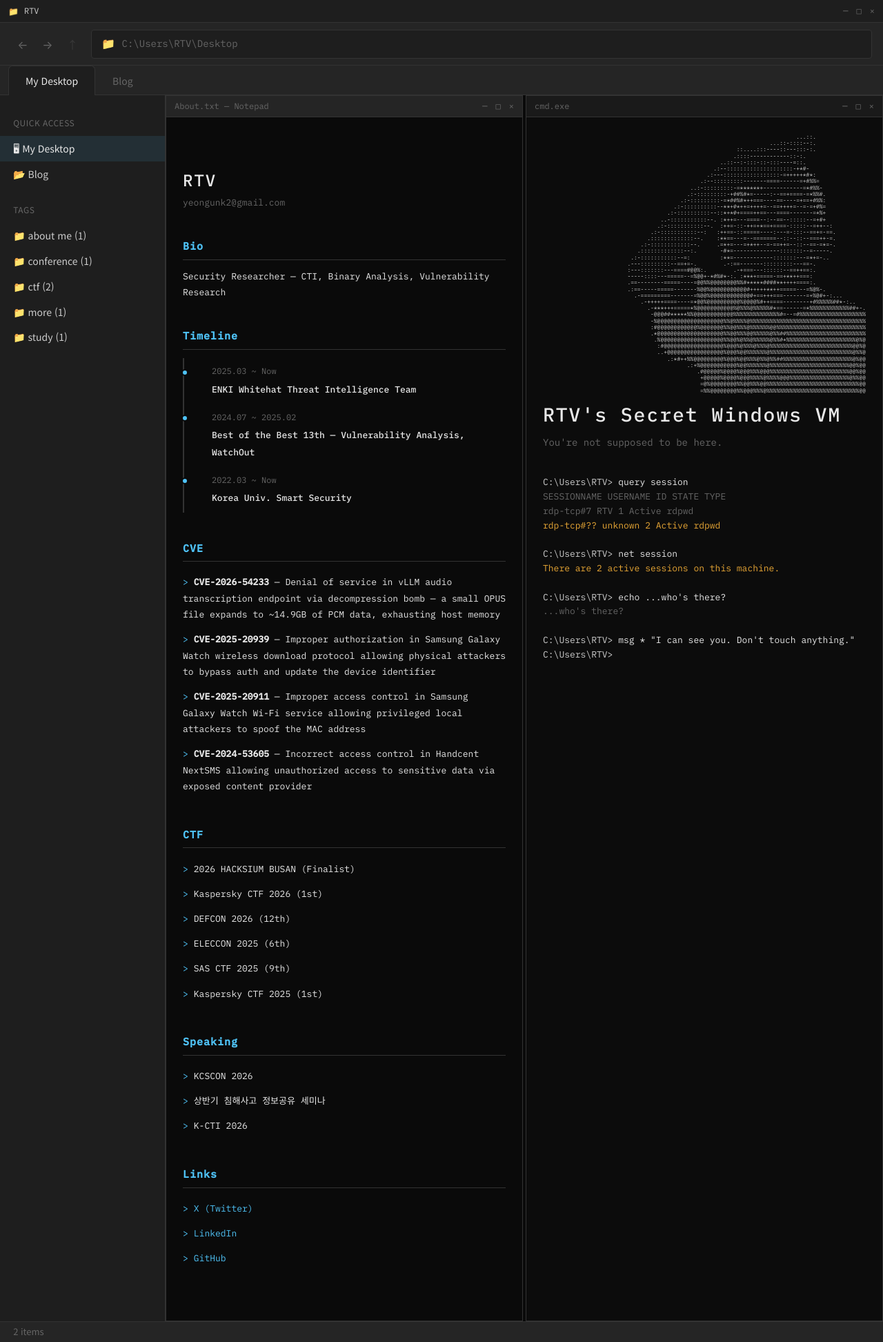
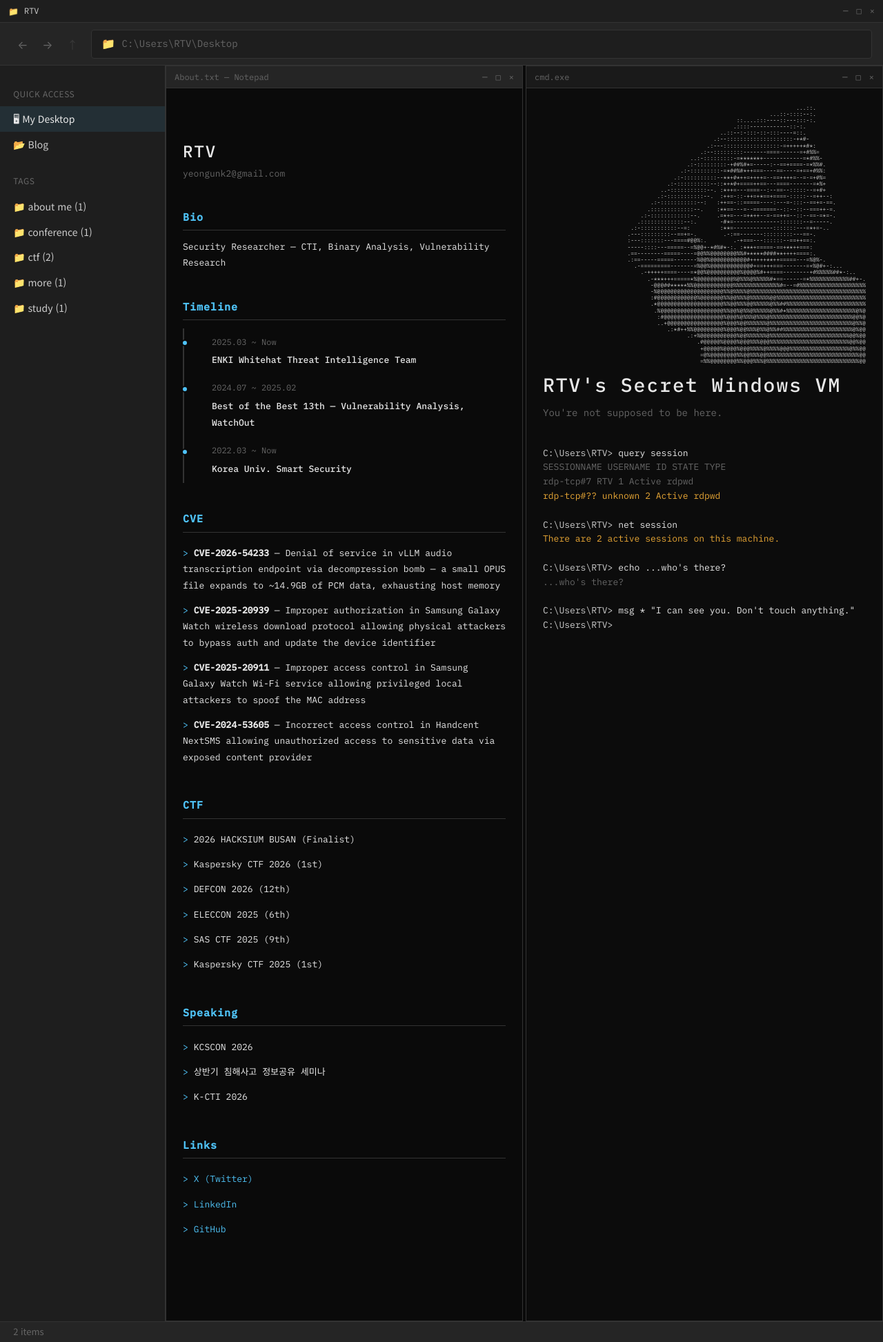
Before and after one commit to RTV-GIT/RTV-GIT.github.io, a Jekyll site: the page built from index.html, in a window 1280 px wide. Shown: the whole page at 69% size. Built offline with Jekyll 4.4.1, drawn with Linux system fonts in a browser that asks for light colours; Markdown is read by kramdown in place of the engine named in the settings.

Commit message:
상단 탭 바 제거 (사이드바 Quick access와 중복)
Co-Authored-By: Claude Opus 4.6 (1M context) <noreply@anthropic.com>

```diff
--- a/_layouts/default.html
+++ b/_layouts/default.html
@@ -37,12 +37,6 @@
         <span class="address-icon">📁</span>
         <span class="address-path">{{ page.address | default: "C:\Users\RTV\Blog" }}</span>
       </div>
-    </div>
-
-    <!-- 탭 -->
-    <div class="explorer-tabs">
-      <a href="{{ '/' | relative_url }}" class="explorer-tab{% if page.nav == 'home' %} active{% endif %}">My Desktop</a>
-      <a href="{{ '/blog' | relative_url }}" class="explorer-tab{% if page.nav == 'blog' %} active{% endif %}">Blog</a>
     </div>
 
     <!-- 콘텐츠 -->
```
